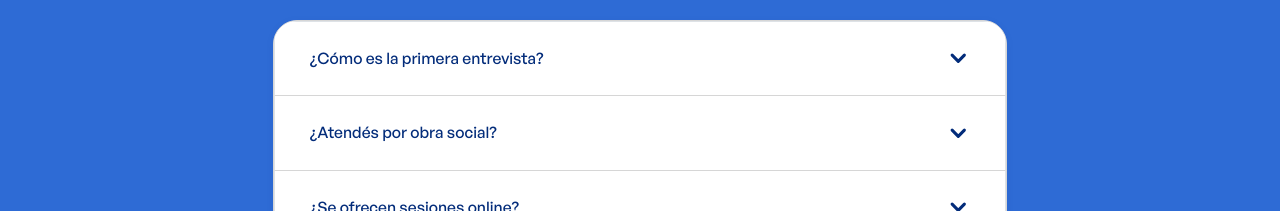
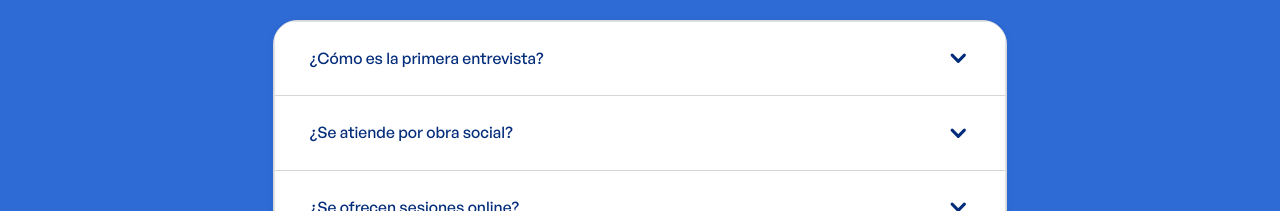
Before and after one commit to tiansanjorge/juan-pablo-sanjorge, a React (Vite) app: page / in a window 1280 px wide. Shown: the part 1631-1842 px from the top of the page. Built offline with nearby package versions, Linux system fonts and the light colour scheme; a web font is replaced by a local one.

Commit message:
fix: ocultar controles nativos de video en pausa y ajustar tono de FAQ

```diff
--- a/src/components/Faq.jsx
+++ b/src/components/Faq.jsx
@@ -5,7 +5,7 @@ const FaqArray = [
       "La primera entrevista tiene como objetivo que el paciente pueda conocer al profesional y comenzar a hablar acerca de aquello que lo lleva a consultar. Es también una oportunidad para conocer el modo de trabajo y plantear cualquier pregunta o inquietud que pueda tener antes de iniciar un tratamiento.\n\nA su vez, esta primera entrevista funciona como una instancia de admisión para el profesional. A partir de lo que el paciente plantea y de la evaluación de su situación particular, se podrá considerar si resulta conveniente iniciar un tratamiento en este espacio o, eventualmente, realizar una derivación a otro profesional o dispositivo de atención.",
   },
   {
-    pregunta: "¿Atendés por obra social?",
+    pregunta: "¿Se atiende por obra social?",
     respuesta:
       "El servicio se brinda de manera particular. No obstante, algunas obras sociales y empresas de medicina prepaga ofrecen sistemas de reintegro para tratamientos realizados con profesionales externos a su cartilla.\n\nLas condiciones de reintegro —incluyendo el porcentaje, la cantidad de sesiones y la documentación requerida— dependen de cada cobertura, por lo que se recomienda consultar directamente con la obra social o prepaga correspondiente.",
   },
--- a/src/pages/Home.jsx
+++ b/src/pages/Home.jsx
@@ -115,7 +115,7 @@ export const Home = () => {
                 <div className="video-vertical-frame">
                   <video
                     ref={videoRef}
-                    controls
+                    controls={isVideoPlaying}
                     preload="metadata"
                     onPlay={() => setIsVideoPlaying(true)}
                     onPause={() => setIsVideoPlaying(false)}
```
